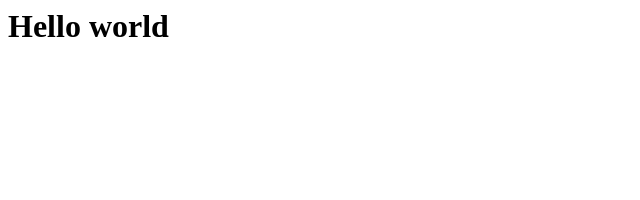
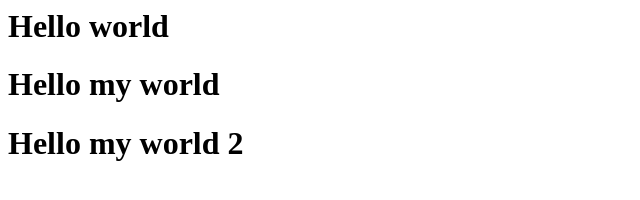
Before and after one commit to css51036/git-101, a plain HTML site: page index.html in a window 1280 px wide. Shown: the whole page, without its empty margins (0-640 px from the left). Drawn offline with Linux system fonts and the light colour scheme.

Commit message:
add line to index.html

```diff
--- a/index.html
+++ b/index.html
@@ -1 +1,3 @@
 <h1>Hello world</h1>
+<h1>Hello my world </h1>
+<h1>Hello my world 2 </h1>
```
